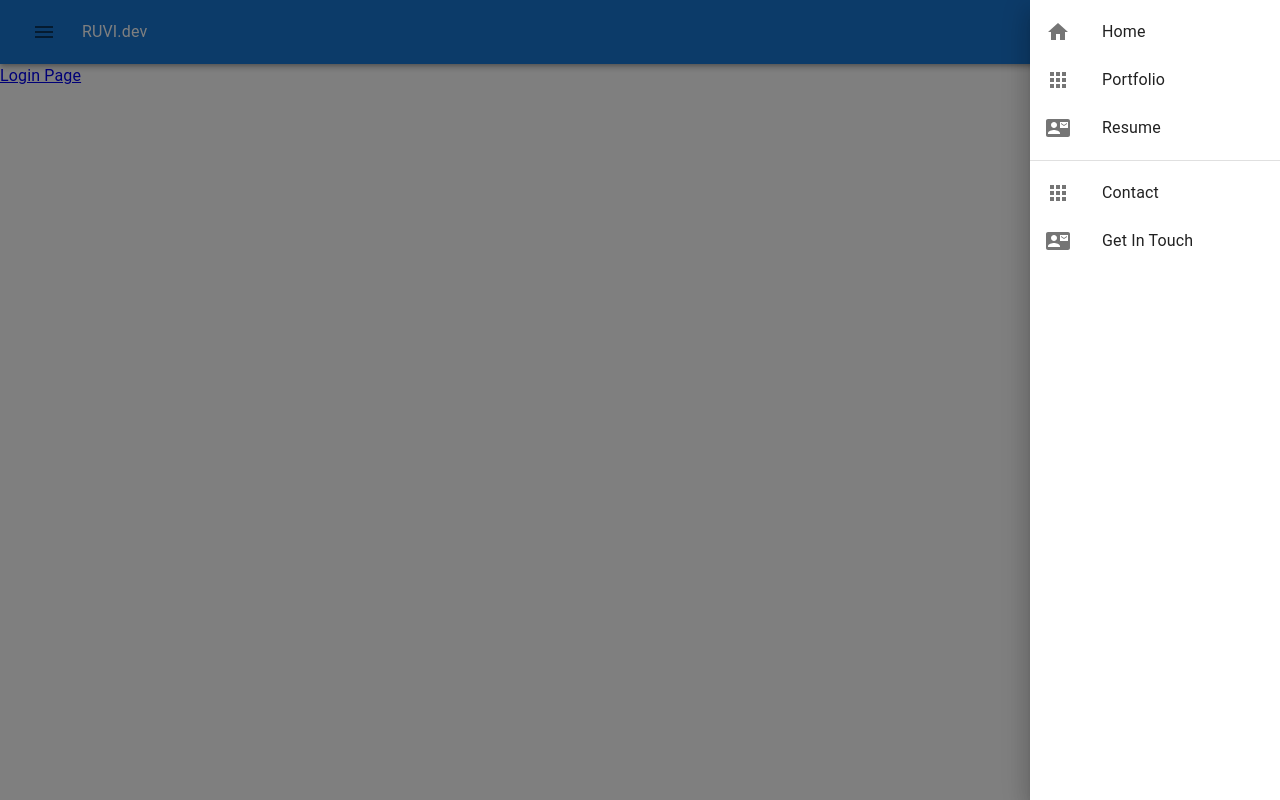
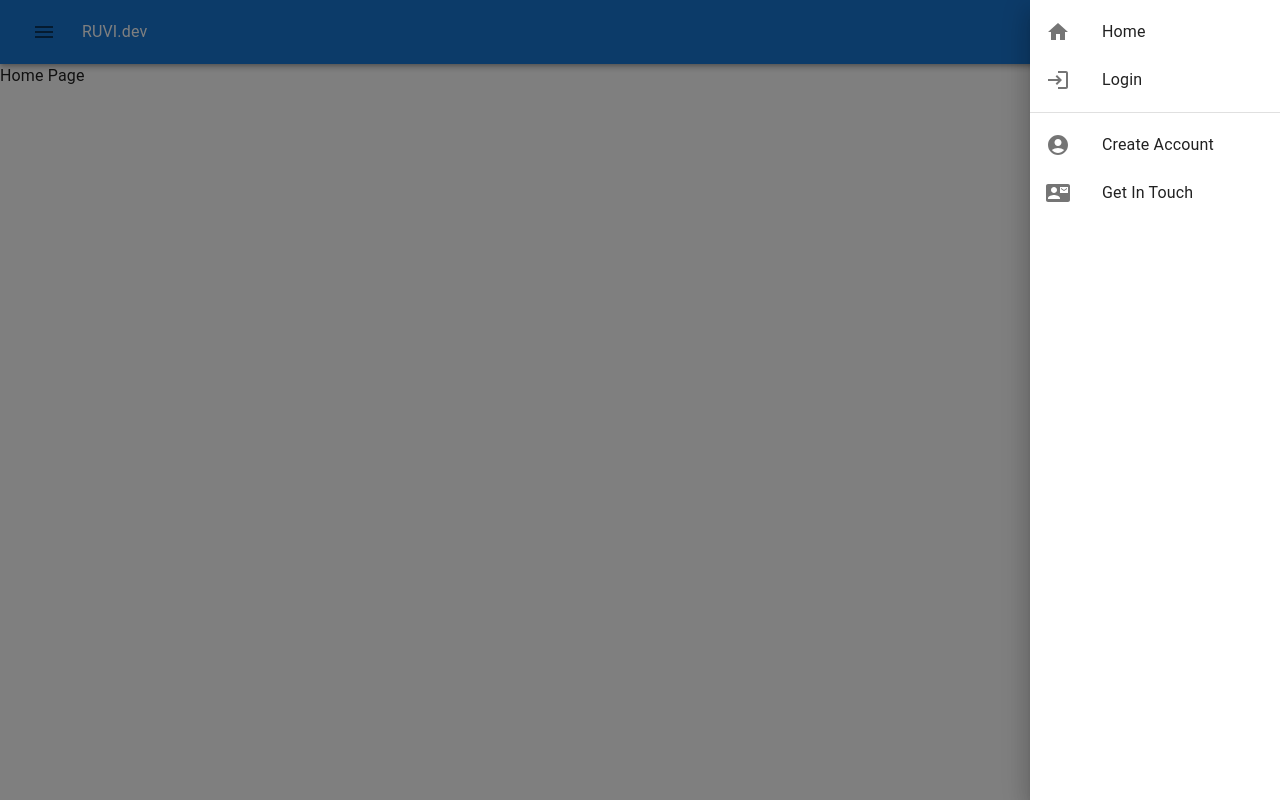
Before and after one commit to tonyrizzotto/ruvi-ui, a React (Create React App) app in the folder client/: page / in a window 1280 px wide. Both pictures are taken after a click on the button 44 px from the left and 32 px from the top of the page. Built offline with nearby package versions, Linux system fonts and the light colour scheme.

Commit message:
Add in navigation w/Auth

```diff
--- a/client/src/components/MenuBar/index.js
+++ b/client/src/components/MenuBar/index.js
@@ -1,4 +1,6 @@
 import React, { useState } from 'react';
+import { useNavigate } from 'react-router-dom';
+import AuthConsumer from '../../authentication/useAuth';
 import AppBar from '@mui/material/AppBar';
 import Box from '@mui/material/Box';
 import Divider from '@mui/material/Divider';
@@ -12,41 +14,63 @@ import ListItemText from '@mui/material/ListItemText';
 import Toolbar from '@mui/material/Toolbar';
 import Typography from '@mui/material/Typography';
 
-import Apps from '@mui/icons-material/Apps';
+import AccountCircleIcon from '@mui/icons-material/AccountCircle';
 import ContactMail from '@mui/icons-material/ContactMail';
 import Home from '@mui/icons-material/Home';
+import LoginIcon from '@mui/icons-material/Login';
 import Menu from '@mui/icons-material/Menu';
 
 export default function MenuBar() {
   const [open, setOpen] = useState(false);
+  const { isAuthenticated, user, logout } = AuthConsumer();
+  const navigate = useNavigate();
 
   // Top List
   const topListItems = [
     {
       icon: <Home />,
-      text: 'Home'
+      text: 'Home',
+      route: '/',
+      showInAuth: true
     },
     {
-      icon: <Apps />,
-      text: 'Portfolio'
+      icon: <LoginIcon />,
+      text: isAuthenticated ? 'Logout' : 'Login',
+      route: isAuthenticated ? '/' : '/login'
+    },
+  ];
+
+  // Auth Protected Routes - only show when logged in
+  const authRoutes = [
+    {
+      icon: <Home />,
+      text: 'Dashboard',
+      route: '/dashboard'
     },
     {
-      icon: <ContactMail />,
-      text: 'Resume'
-    }
-  ];
+      icon: <AccountCircleIcon />,
+      text: 'Settings',
+      route: `/dashboard/${user.account_uuid}`
+    },
+  ]
 
   // Bottom List
   const bottomListItems = [
     {
-      icon: <Apps />,
-      text: 'Contact'
+      icon: <AccountCircleIcon />,
+      text: 'Create Account',
+      route: '/accounts/create',
+      showInAuth: false
     },
     {
       icon: <ContactMail />,
-      text: 'Get In Touch'
+      text: 'Get In Touch',
+      route: '/',
+      showInAuth: true
     }
   ]
+
+  // use to toggle the drawer open and close
   const toggleDrawer = () =>
     (event) => {
       if (
@@ -58,17 +82,30 @@ export default function MenuBar() {
       setOpen(!open)
     };
 
-  const list = (anchor) => (
+  // handle login/logout
+  const handleAccess = ({ text, route }) => {
+    if (text !== 'Logout') {
+      navigate(route, { state: user })
+    } else {
+      logout().then(() => {
+        navigate(route)
+      })
+    }
+  }
+
+  const list = () => (
     <Box
       sx={{ width: 250 }}
       role="presentation"
-      onClick={toggleDrawer(anchor, false)}
-      onKeyDown={toggleDrawer(anchor, false)}
+      onClick={toggleDrawer(false)}
+      onKeyDown={toggleDrawer(false)}
     >
       <List>
         {topListItems.map((listItem, index) => (
           <ListItem key={index} disablePadding>
-            <ListItemButton>
+            <ListItemButton
+              onClick={() => handleAccess(listItem)}
+            >
               <ListItemIcon>
                 {listItem.icon}
               </ListItemIcon>
@@ -78,10 +115,31 @@ export default function MenuBar() {
         ))}
       </List>
       <Divider />
+      {/* List protected menu items */}
+      {isAuthenticated && (
+        <List>
+          {authRoutes.map((listItem, index) => (
+            <ListItem key={index} disablePadding>
+              <ListItemButton
+                onClick={() => handleAccess(listItem)}
+              >
+                <ListItemIcon>
+                  {listItem.icon}
+                </ListItemIcon>
+                <ListItemText primary={listItem.text} />
+              </ListItemButton>
+            </ListItem>
+          ))}
+          <Divider />
+        </List>
+      )}
+      {/* Some bottom routes should not show in Auth Context */}
       <List>
-        {bottomListItems.map((listItem, index) => (
+        {bottomListItems.filter((item) => isAuthenticated ? item.showInAuth : item).map((listItem, index) => (
           <ListItem key={index} disablePadding>
-            <ListItemButton>
+            <ListItemButton
+              onClick={() => handleAccess(listItem)}
+            >
               <ListItemIcon>
                 {listItem.icon}
               </ListItemIcon>
--- a/client/src/config/routes.js
+++ b/client/src/config/routes.js
@@ -5,12 +5,10 @@ import Dashboard from "../pages/Dashboard/index.js";
 import Login from "../pages/Login";
 // import validateAuth from '../authentication/hooks/validateAuth';
 
-// validate Auth and pass into the route
-// validateAuth();
 export const routes = [
   {
     path: '/',
-    element: <div><a href='/login'>Login Page</a></div>,
+    element: <div>Home Page</div>,
     isPrivate: false
   },
   {
--- a/client/src/pages/Dashboard/index.js
+++ b/client/src/pages/Dashboard/index.js
@@ -1,11 +1,9 @@
 import React from 'react';
-import { useNavigate } from 'react-router-dom';
 import AuthConsumer from '../../authentication/useAuth';
 import validateAuth from '../../authentication/hooks/validateAuth';
 
 export default function Dashboard() {
-  const { isAuthenticated, user, logout } = AuthConsumer();
-  const navigate = useNavigate();
+  const { isAuthenticated, user } = AuthConsumer();
 
   // Validate Authentication
   validateAuth();
@@ -15,16 +13,6 @@ export default function Dashboard() {
       {isAuthenticated ?
         <div>
           <h3>Hello, {user.first_name}</h3>
-          <button onClick={() => {
-            logout().then(() => navigate('/'))
-          }}>Logout</button>
-          <button
-            onClick={() => {
-              navigate(`${user.account_uuid}`, {state: user})
-            }}
-          >
-            View Account Details
-          </button>
         </div>
         : 'Unauthorized'
       }
```
Also changed, not shown: client/src/components/MenuBar/constants.js (added), 1 other file (tests, documents, lock files or other folders).
